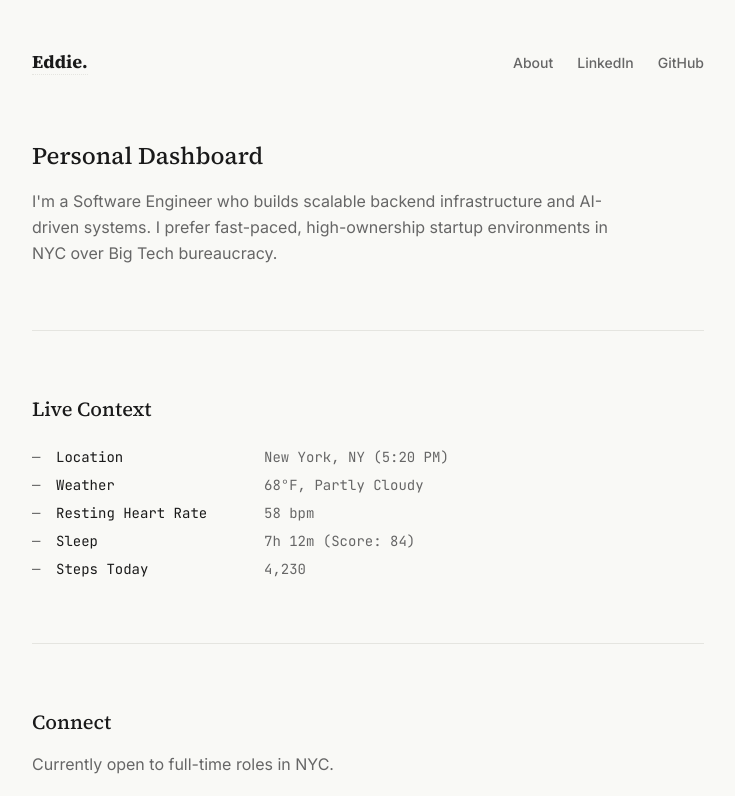
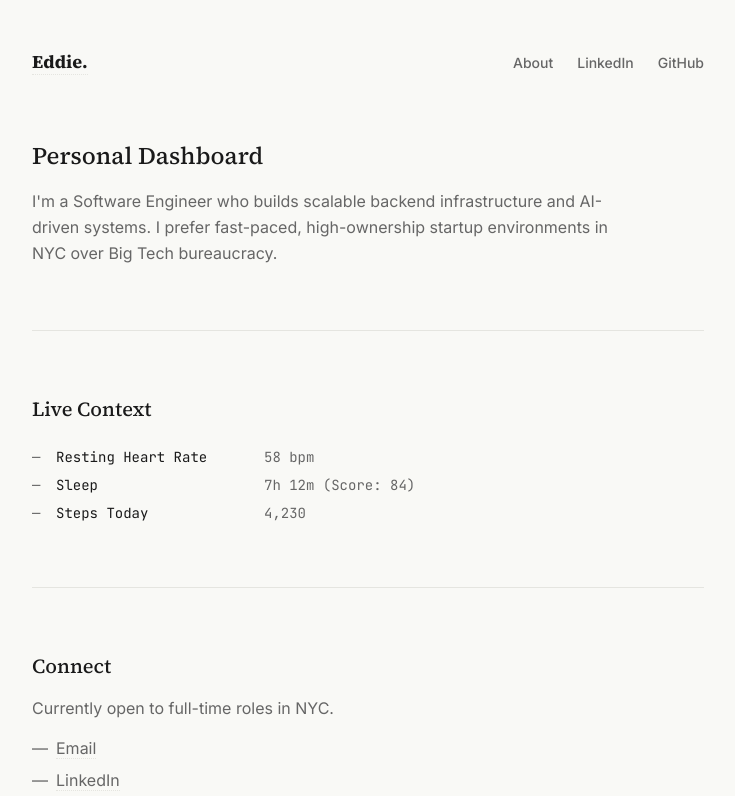
Before and after one commit to eddwz/personal-site, a Next.js app: page / in a window 1280 px wide. Shown: the top 796 px of the page, without its empty margins (272-1007 px from the left). Built offline with nearby package versions, Linux system fonts and the light colour scheme.

Commit message:
refactor: remove weather integration

```diff
--- a/src/app/api/weather/route.ts
+++ /dev/null
@@ -1,14 +0,0 @@
-import { NextResponse } from 'next/server';
-
-export async function GET() {
-  // Mock data representing local weather and timezone info
-  const data = {
-    location: "New York, NY",
-    temperature: 68, // Fahrenheit
-    condition: "Partly Cloudy",
-    localTime: new Date().toLocaleTimeString('en-US', { timeZone: 'America/New_York', hour: 'numeric', minute: '2-digit' }),
-    timezone: "EST"
-  };
-
-  return NextResponse.json(data);
-}
--- a/src/app/page.tsx
+++ b/src/app/page.tsx
@@ -4,16 +4,11 @@ import { useEffect, useState } from "react";
 
 export default function Home() {
   const [vitals, setVitals] = useState<any>(null);
-  const [weather, setWeather] = useState<any>(null);
 
   useEffect(() => {
     fetch("/api/vitals")
       .then((res) => res.json())
       .then(setVitals);
-
-    fetch("/api/weather")
-      .then((res) => res.json())
-      .then(setWeather);
   }, []);
 
   return (
@@ -32,24 +27,6 @@ export default function Home() {
       <section className="space-y-6">
         <h2 className="font-serif text-xl font-medium text-ink">Live Context</h2>
         <ul className="list-notebook text-ink-soft space-y-4 font-mono text-sm">
-
-          <li className="flex flex-col sm:flex-row sm:items-baseline gap-1 sm:gap-4">
-            <span className="text-ink w-48">Location</span>
-            {!weather ? (
-              <span className="animate-pulse bg-rule h-4 w-32 inline-block rounded" />
-            ) : (
-              <span>{weather.location} ({weather.localTime})</span>
-            )}
-          </li>
-
-          <li className="flex flex-col sm:flex-row sm:items-baseline gap-1 sm:gap-4">
-            <span className="text-ink w-48">Weather</span>
-            {!weather ? (
-              <span className="animate-pulse bg-rule h-4 w-24 inline-block rounded" />
-            ) : (
-              <span>{weather.temperature}°F, {weather.condition}</span>
-            )}
-          </li>
 
           <li className="flex flex-col sm:flex-row sm:items-baseline gap-1 sm:gap-4">
             <span className="text-ink w-48">Resting Heart Rate</span>
```
